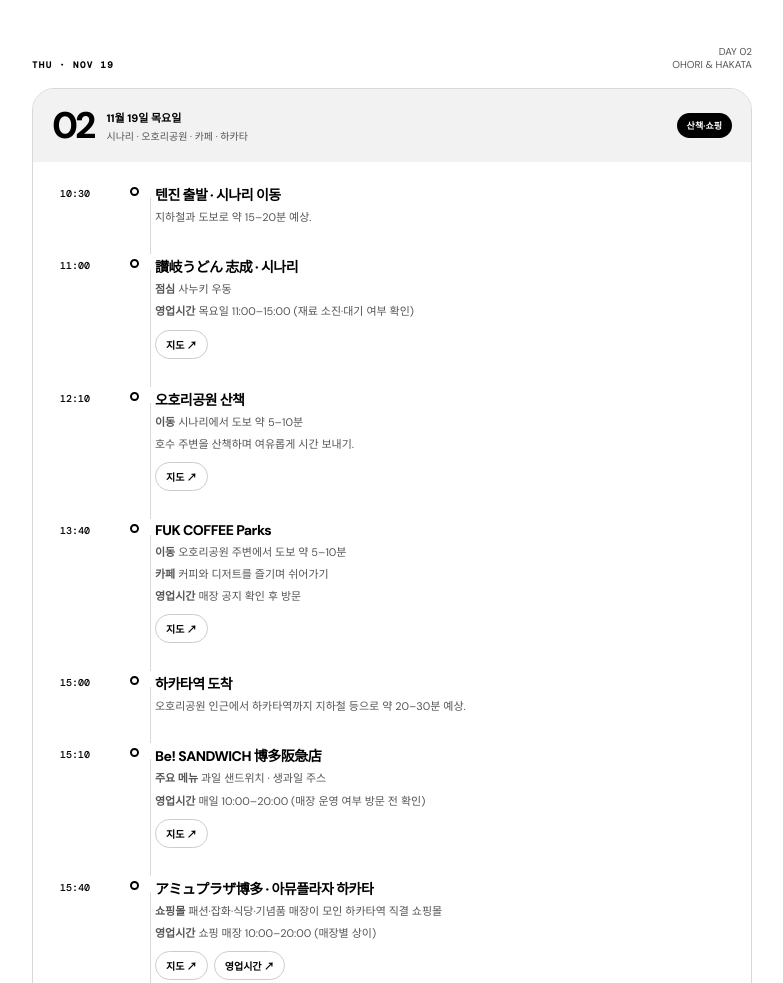
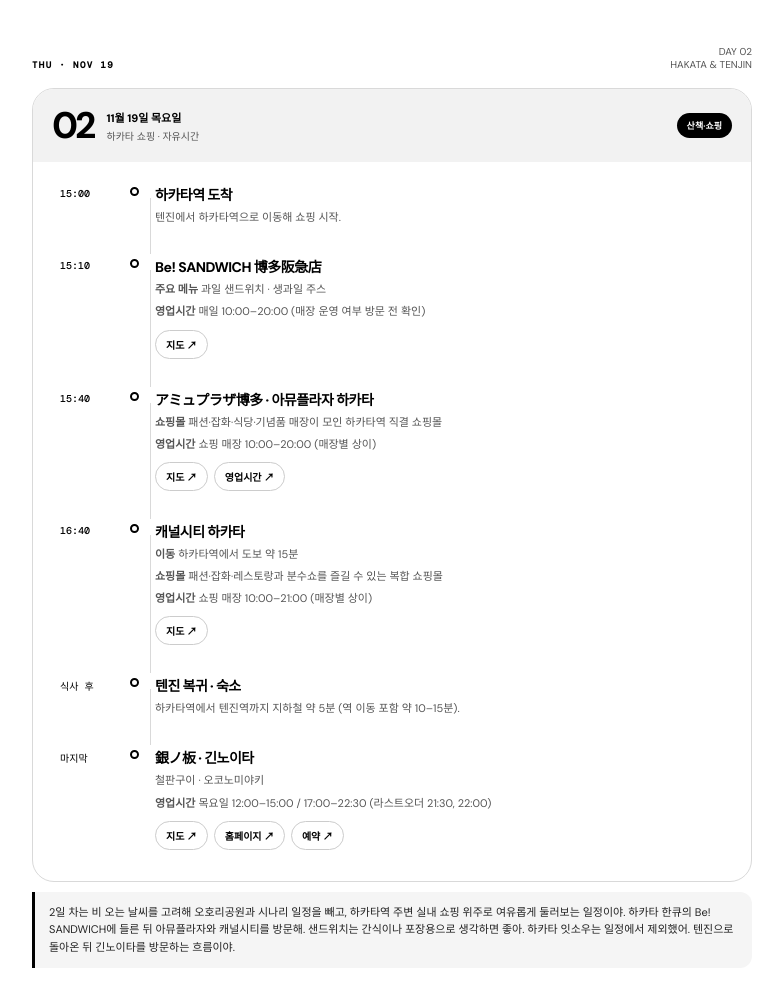
Before and after one commit to yy5422/fukuoka-trip, a plain HTML site: page index.html in a window 1280 px wide. Shown: the part 1723-2706 px from the top of the page, without its empty margins (248-1031 px from the left). Drawn offline with nearby package versions, Linux system fonts and the light colour scheme.

Commit message:
Remove udon and Ohori area from day two

```diff
--- a/index.html
+++ b/index.html
@@ -141,21 +141,17 @@ a.link.map-button, a.hotel-map{background:#fff!important;background-color:#fff!i
  <div class="aside">첫날은 공항 도착 후 텐진으로 이동해 짐을 맡기고, 이나바초 잇케이에서 점심을 먹은 뒤 텐진·다이묘를 둘러보는 일정이야. 저녁은 텐진의 모츠나베 이치후지로 변경했어. 이나바초 잇케이는 점심 영업과 원하는 메뉴 제공 여부를 방문 전에 확인해야 해.</div>
 </section>
 <section class="section" id="day2">
- <div class="section-top"><div><div class="section-kicker mono">THU · NOV 19</div><h2>오호리공원에서 하카타까지</h2></div><div class="section-note">DAY 02<br>OHORI & HAKATA</div></div>
- <article class="day-card"><div class="day-head"><div class="day-left"><div class="day-number">02</div><div><div class="day-date">11월 19일 목요일</div><div class="day-theme">시나리 · 오호리공원 · 카페 · 하카타</div></div></div><span class="day-label">산책·쇼핑</span></div>
+ <div class="section-top"><div><div class="section-kicker mono">THU · NOV 19</div><h2>하카타 쇼핑과 텐진</h2></div><div class="section-note">DAY 02<br>HAKATA & TENJIN</div></div>
+ <article class="day-card"><div class="day-head"><div class="day-left"><div class="day-number">02</div><div><div class="day-date">11월 19일 목요일</div><div class="day-theme">하카타 쇼핑 · 자유시간</div></div></div><span class="day-label">산책·쇼핑</span></div>
  <div class="timeline">
-  <div class="event"><div class="event-time">10:30</div><div class="dot"></div><div><div class="event-title">텐진 출발 · 시나리 이동</div><div class="event-desc">지하철과 도보로 약 15–20분 예상.</div></div></div>
-  <div class="event"><div class="event-time">11:00</div><div class="dot"></div><div><div class="event-title">讃岐うどん 志成 · 시나리</div><div class="event-desc"><b>점심</b> 사누키 우동</div><div class="event-desc"><b>영업시간</b> 목요일 11:00–15:00 (재료 소진·대기 여부 확인)</div><div class="links"><a class="link primary map-button" href="https://maps.app.goo.gl/CgdB7ffeNdSjedfo8?g_st=akt" target="_blank" rel="noopener">지도 ↗</a></div></div></div>
-  <div class="event"><div class="event-time">12:10</div><div class="dot"></div><div><div class="event-title">오호리공원 산책</div><div class="event-desc"><b>이동</b> 시나리에서 도보 약 5–10분</div><div class="event-desc">호수 주변을 산책하며 여유롭게 시간 보내기.</div><div class="links"><a class="link map-button" href="https://www.google.com/maps/search/?api=1&query=Ohori+Park+Fukuoka" target="_blank" rel="noopener">지도 ↗</a></div></div></div>
-  <div class="event"><div class="event-time">13:40</div><div class="dot"></div><div><div class="event-title">FUK COFFEE Parks</div><div class="event-desc"><b>이동</b> 오호리공원 주변에서 도보 약 5–10분</div><div class="event-desc"><b>카페</b> 커피와 디저트를 즐기며 쉬어가기</div><div class="event-desc"><b>영업시간</b> 매장 공지 확인 후 방문</div><div class="links"><a class="link map-button" href="https://www.google.com/maps/search/?api=1&query=FUK+COFFEE+Parks+Fukuoka" target="_blank" rel="noopener">지도 ↗</a></div></div></div>
-  <div class="event"><div class="event-time">15:00</div><div class="dot"></div><div><div class="event-title">하카타역 도착</div><div class="event-desc">오호리공원 인근에서 하카타역까지 지하철 등으로 약 20–30분 예상.</div></div></div>
+  <div class="event"><div class="event-time">15:00</div><div class="dot"></div><div><div class="event-title">하카타역 도착</div><div class="event-desc">텐진에서 하카타역으로 이동해 쇼핑 시작.</div></div></div>
   <div class="event"><div class="event-time">15:10</div><div class="dot"></div><div><div class="event-title">Be! SANDWICH 博多阪急店</div><div class="event-desc"><b>주요 메뉴</b> 과일 샌드위치 · 생과일 주스</div><div class="event-desc"><b>영업시간</b> 매일 10:00–20:00 (매장 운영 여부 방문 전 확인)</div><div class="links"><a class="link map-button" href="https://maps.app.goo.gl/xnpBdbogvxvoMubZ6?g_st=ic" target="_blank" rel="noopener">지도 ↗</a></div></div></div>
   <div class="event"><div class="event-time">15:40</div><div class="dot"></div><div><div class="event-title">アミュプラザ博多 · 아뮤플라자 하카타</div><div class="event-desc"><b>쇼핑몰</b> 패션·잡화·식당·기념품 매장이 모인 하카타역 직결 쇼핑몰</div><div class="event-desc"><b>영업시간</b> 쇼핑 매장 10:00–20:00 (매장별 상이)</div><div class="links"><a class="link primary map-button" href="https://maps.app.goo.gl/DorDfbrib9s4szY16?g_st=ic" target="_blank" rel="noopener">지도 ↗</a><a class="link" href="https://www.jrhakatacity.com/information/hours/" target="_blank" rel="noopener">영업시간 ↗</a></div></div></div>
   <div class="event"><div class="event-time">16:40</div><div class="dot"></div><div><div class="event-title">캐널시티 하카타</div><div class="event-desc"><b>이동</b> 하카타역에서 도보 약 15분</div><div class="event-desc"><b>쇼핑몰</b> 패션·잡화·레스토랑과 분수쇼를 즐길 수 있는 복합 쇼핑몰</div><div class="event-desc"><b>영업시간</b> 쇼핑 매장 10:00–21:00 (매장별 상이)</div><div class="links"><a class="link map-button" href="https://www.google.com/maps/search/?api=1&query=Canal+City+Hakata" target="_blank" rel="noopener">지도 ↗</a></div></div></div>
   <div class="event"><div class="event-time">식사 후</div><div class="dot"></div><div><div class="event-title">텐진 복귀 · 숙소</div><div class="event-desc">하카타역에서 텐진역까지 지하철 약 5분 (역 이동 포함 약 10–15분).</div></div></div>
   <div class="event"><div class="event-time">마지막</div><div class="dot"></div><div><div class="event-title">銀ノ板 · 긴노이타</div><div class="event-desc">철판구이 · 오코노미야키</div><div class="event-desc"><b>영업시간</b> 목요일 12:00–15:00 / 17:00–22:30 (라스트오더 21:30, 22:00)</div><div class="links"><a class="link map-button" href="https://maps.app.goo.gl/zgqC4Fejfiwh6Rw1A?g_st=ic" target="_blank" rel="noopener">지도 ↗</a><a class="link" href="https://page.line.me/cmb0302y" target="_blank" rel="noopener">홈페이지 ↗</a><a class="link" href="https://tabelog.com/fukuoka/A4001/A400103/40001067/" target="_blank" rel="noopener">예약 ↗</a></div></div></div>
  </div></article>
- <div class="aside">하카타역에 도착하면 먼저 하카타 한큐의 Be! SANDWICH에 들른 뒤 아뮤플라자와 캐널시티를 둘러보는 흐름이야. 샌드위치는 간식이나 포장용으로 생각하면 좋아. 하카타 잇소우는 일정에서 제외했어. 텐진으로 돌아온 뒤 긴노이타를 방문하는 흐름이야.</div>
+ <div class="aside">2일 차는 비 오는 날씨를 고려해 오호리공원과 시나리 일정을 빼고, 하카타역 주변 실내 쇼핑 위주로 여유롭게 둘러보는 일정이야. 하카타 한큐의 Be! SANDWICH에 들른 뒤 아뮤플라자와 캐널시티를 방문해. 샌드위치는 간식이나 포장용으로 생각하면 좋아. 하카타 잇소우는 일정에서 제외했어. 텐진으로 돌아온 뒤 긴노이타를 방문하는 흐름이야.</div>
 </section>
 
 <section class="section" id="day3">
@@ -172,11 +168,11 @@ a.link.map-button, a.hotel-map{background:#fff!important;background-color:#fff!i
  <div class="aside">마지막 날은 텐진에서 점심과 쇼핑을 마친 뒤 공항으로 이동하는 일정이야. 국제선 터미널 이동과 출국 수속 시간을 고려해 공항 도착은 여유 있게 잡았어.</div>
 </section>
 <section class="section" id="food">
- <div class="section-top"><div><div class="section-kicker mono">EAT YOUR WAY</div><h2>이번 여행의 식당</h2></div><div class="section-note">5곳 + 저녁 선택 1곳</div></div>
+ <div class="section-top"><div><div class="section-kicker mono">EAT YOUR WAY</div><h2>이번 여행의 식당</h2></div><div class="section-note">4곳</div></div>
  <div class="food-grid">
   <div class="food"><div class="food-day mono">DAY 01 · LUNCH</div><h3>因幡町 一慶</h3><p>텐진 · 해산물 요리<br>점심 영업 여부 방문 전 확인</p><a class="link map-button" href="https://maps.app.goo.gl/Ln4M1BPDr4ayC9J1A" target="_blank" rel="noopener">지도 ↗</a><a class="link" href="https://tabelog.com/fukuoka/A4001/A400103/40060531/table/" target="_blank" rel="noopener">예약 ↗</a></div>
   <div class="food"><div class="food-day mono">DAY 01 · DINNER</div><h3>もつ鍋 一藤 天神西通り店</h3><p>텐진 모츠나베 · 미소 베이스<br>매일 17:00–23:00 (재확인)</p><a class="link map-button" href="https://www.google.com/maps/search/?api=1&query=もつ鍋+一藤+天神西通り店" target="_blank" rel="noopener">지도 ↗</a><a class="link" href="https://www.ichifuji-f.jp/nishidori/ko/" target="_blank" rel="noopener">홈페이지 ↗</a><a class="link" href="https://www.ichifuji-f.jp/nishidori/ko/reserve/" target="_blank" rel="noopener">예약 ↗</a></div>
-  <div class="food"><div class="food-day mono">DAY 02 · LUNCH</div><h3>讃岐うどん 志成</h3><p>사누키 우동<br>목 11:00–15:00 (재확인)</p><a class="link map-button" href="https://maps.app.goo.gl/CgdB7ffeNdSjedfo8?g_st=akt" target="_blank" rel="noopener">지도 ↗</a></div>
+
 
 
   <div class="food"><div class="food-day mono">DAY 03 · LUNCH</div><h3>黒毛和牛まぶし 暁</h3><p>와규 마부시 · 텐진점<br>매일 11:00–15:00 (L.O. 14:30)<br>17:30–22:00 (L.O. 21:30)</p><a class="link map-button" href="https://www.google.com/maps/search/?api=1&query=黒毛和牛まぶし+暁+天神店" target="_blank" rel="noopener">지도 ↗</a><a class="link" href="https://tabelog.com/fukuoka/A4001/A400103/40075068/" target="_blank" rel="noopener">정보 ↗</a></div>
```
